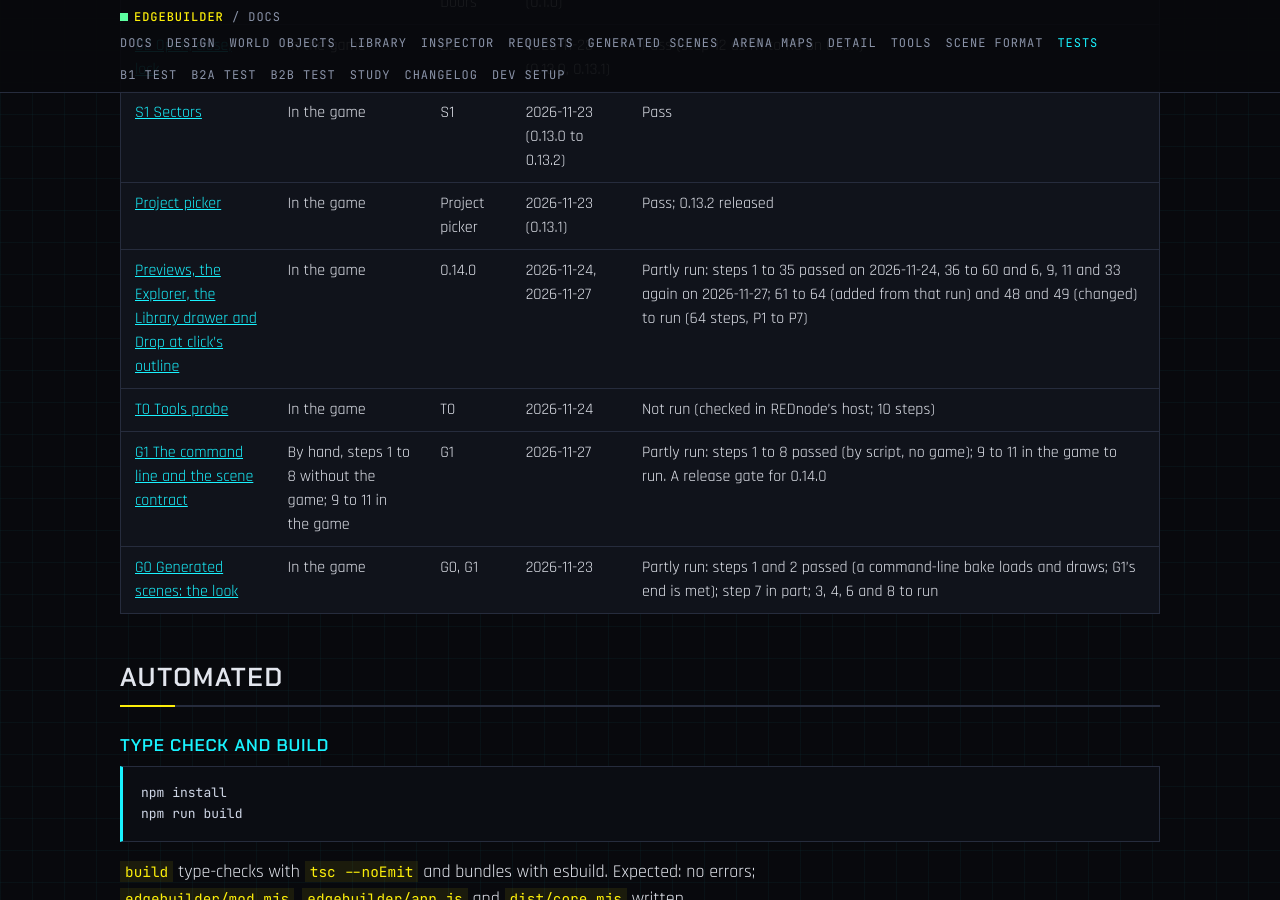
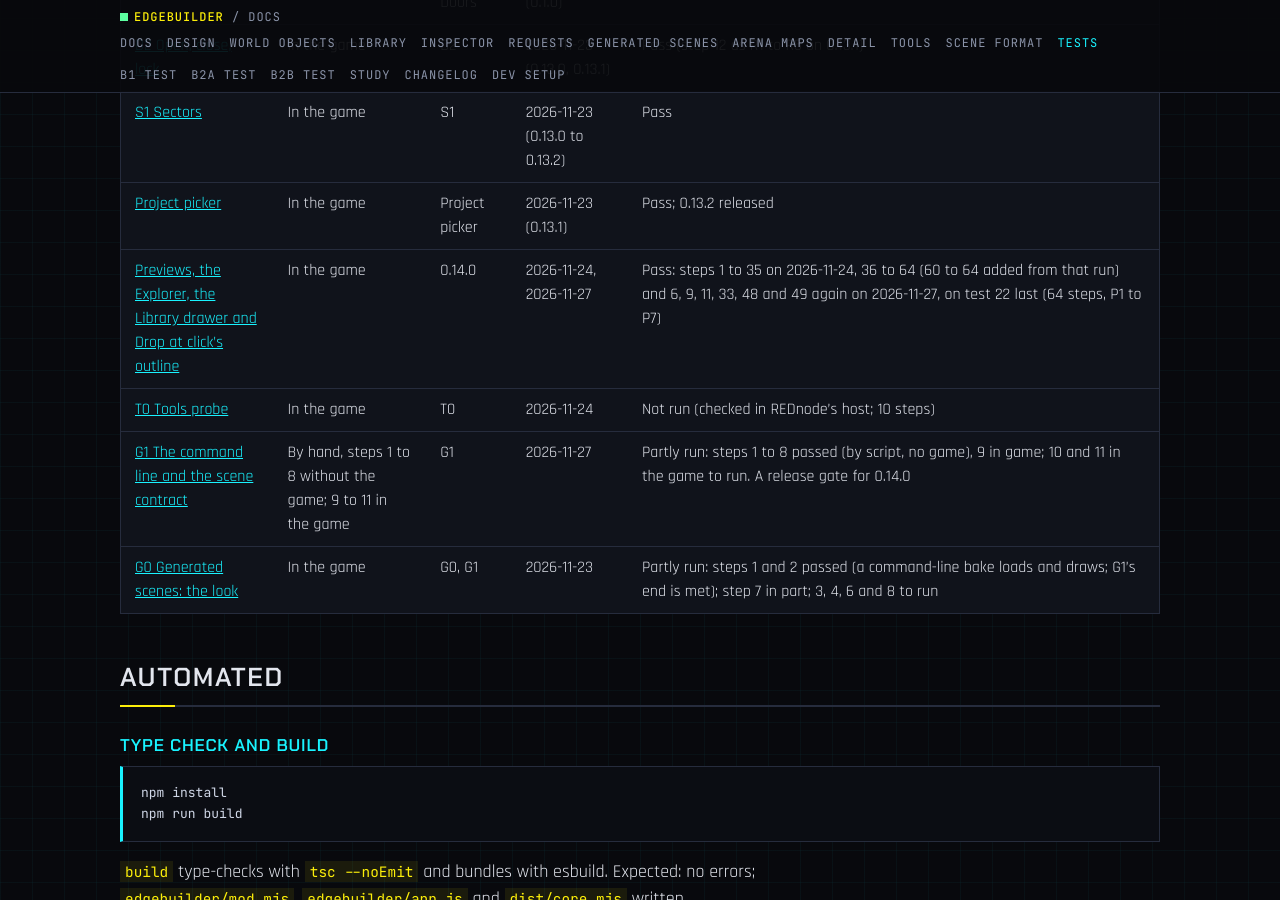
Before and after one commit to Edgemodders/EDGEbuilder, a Jekyll site: the page built from docs/testing.md, in a window 1280 px wide and 900 px high, scrolled down 1998 px. Built offline with Jekyll 4.4.1, drawn with Linux system fonts in a browser that asks for light colours; some of the changed text lies outside the part shown.

Commit message:
0.14.0's test passed (64 steps); G1 step 9 passed in game
Co-Authored-By: Claude Opus 5.5 <noreply@anthropic.com>

```diff
--- a/docs/testing.md
+++ b/docs/testing.md
@@ -36,9 +36,9 @@ Last updated 2026-10-30.
 | [D2 Open, close, lock](#d2-open-close-lock-0130) | In the game | D2 | 2026-11-23 (0.13.0, 0.13.1) | Pass (step 12 as R1 to R5 on 0.13.1) |
 | [S1 Sectors](#s1-sectors-0130) | In the game | S1 | 2026-11-23 (0.13.0 to 0.13.2) | Pass |
 | [Project picker](#project-picker-0130) | In the game | Project picker | 2026-11-23 (0.13.1) | Pass; 0.13.2 released |
-| [Previews, the Explorer, the Library drawer and Drop at click's outline](#previews-the-explorer-the-library-drawer-and-drop-at-clicks-outline-0140) | In the game | 0.14.0 | 2026-11-24, 2026-11-27 | Partly run: steps 1 to 35 passed on 2026-11-24, 36 to 60 and 6, 9, 11 and 33 again on 2026-11-27; 61 to 64 (added from that run) and 48 and 49 (changed) to run (64 steps, P1 to P7) |
+| [Previews, the Explorer, the Library drawer and Drop at click's outline](#previews-the-explorer-the-library-drawer-and-drop-at-clicks-outline-0140) | In the game | 0.14.0 | 2026-11-24, 2026-11-27 | Pass: steps 1 to 35 on 2026-11-24, 36 to 64 (60 to 64 added from that run) and 6, 9, 11, 33, 48 and 49 again on 2026-11-27, on test 22 last (64 steps, P1 to P7) |
 | [T0 Tools probe](#t0-tools-probe) | In the game | T0 | 2026-11-24 | Not run (checked in REDnode's host; 10 steps) |
-| [G1 The command line and the scene contract](#g1-the-command-line-and-the-scene-contract-0140) | By hand, steps 1 to 8 without the game; 9 to 11 in the game | G1 | 2026-11-27 | Partly run: steps 1 to 8 passed (by script, no game); 9 to 11 in the game to run. A release gate for 0.14.0 |
+| [G1 The command line and the scene contract](#g1-the-command-line-and-the-scene-contract-0140) | By hand, steps 1 to 8 without the game; 9 to 11 in the game | G1 | 2026-11-27 | Partly run: steps 1 to 8 passed (by script, no game), 9 in game; 10 and 11 in the game to run. A release gate for 0.14.0 |
 | [G0 Generated scenes: the look](#g0-generated-scenes-the-look) | In the game | G0, G1 | 2026-11-23 | Partly run: steps 1 and 2 passed (a command-line bake loads and draws; G1's end is met); step 7 in part; 3, 4, 6 and 8 to run |
 
 ## Automated
@@ -1183,7 +1183,7 @@ Before: the game closed; Claude deploys 0.14.0 with EDGEdeck. A save loaded, a s
 
 **Results, 2026-11-24 (the owner, in game): steps 1 to 35 passed** on the build deployed that morning (dbb20bf: the Library drawer's widths, the Import file picker and the About guide, before everything after it). P1 to P6 are answered yes on that build: the pictures come and look like the objects, the overlay drawing them costs no noticeable frame rate, the crosshair and outline show where a drop lands, the Library works from its drawer, objects are found and placed from the game's folders, and Pick under the cursor finds what is under the mouse with Solid as V meets it. Two findings on the way were fixed after that build: the right button cancelled Drop at click at once (now a tap cancels and a hold looks, steps 9 and 11) and Drop a copy's outline showed where the door had been clicked (step 33).
 
-**Results, 2026-11-27 (the owner, in game): steps 36 to 59 passed**, on the build deployed that day (test 20, 98d8d1c, with G1's command line). P7 is answered yes for what those steps cover. What the run asked for, built the same day and deployed as test 21 (792e406): F10 takes the outlines off (step 60), Settings' **A picked object's card** (61), the world tooltip following the cursor (48 and 49 changed after they passed: run them again), the Scene tab rows' eye and Delete, a row click no longer opening the card (62, 63), and the Library's Collapse all (64). Steps 6, 9, 11 and 33, run again the same day on test 21, **passed** (the right button's tap and hold in Drop at click, Drop a copy's outline). Step 60 (F10 takes the outlines off) **passed** the same day on test 21. **Still to run:** steps 61 to 64, and 48 and 49 again on test 22 (bdebc9d, deployed the same day: the picked object's card at the screen's left edge).
+**Results, 2026-11-27 (the owner, in game): steps 36 to 59 passed**, on the build deployed that day (test 20, 98d8d1c, with G1's command line). P7 is answered yes for what those steps cover. What the run asked for, built the same day and deployed as test 21 (792e406): F10 takes the outlines off (step 60), Settings' **A picked object's card** (61), the world tooltip following the cursor (48 and 49 changed after they passed: run them again), the Scene tab rows' eye and Delete, a row click no longer opening the card (62, 63), and the Library's Collapse all (64). Steps 6, 9, 11 and 33, run again the same day on test 21, **passed** (the right button's tap and hold in Drop at click, Drop a copy's outline). Step 60 (F10 takes the outlines off) **passed** the same day on test 21. **Steps 61 to 64, and 48 and 49 again, passed** the same day on test 22 (bdebc9d: the picked object's card at the screen's left edge, the Scene tab rows' eye and Delete, the Library's Collapse all, the tooltip following the cursor). **All 64 steps have passed; P1 to P7 are answered yes.**
 
 ### Open in REDcode (0.14.0)
 
@@ -1262,7 +1262,9 @@ Before: `npm run build` on `main` (or 0.14.0's zip, `edgebuilder/cli.mjs` inside
 | 7 | Exit 2 both times, the usage printed after the line. Found: `bake small.scene.json --offline` (no `--out`) named the missing `--out` first, not `--offline`. Fixed the same day: an option that cannot go with `bake` is named first ("--offline is for check: a bake needs REDbridge.") |
 | 8 | Plain lines with the same findings ("Nothing stops a bake.", "[schema] crate2: ...", "Stopped: see the errors above.", "A bake would write:", "Baked 3 objects in 0.2 s.", "Streaming box: 207 x 201 x 201 m.") |
 
-C1 is answered yes. **Still to run: steps 9 to 11 in the game** (the owner), for C2 on 0.14.0 and C3.
+C1 is answered yes.
+
+**Step 9 passed in game on 2026-11-27** (the owner, test 22): `out1\packed`, installed with EDGEdeck as a mod of its own, puts the three crates where the scene says. C2 is answered yes on 0.14.0. **Still to run: steps 10 and 11**, for C3.
 
 ### G0 Generated scenes: the look
 
```
